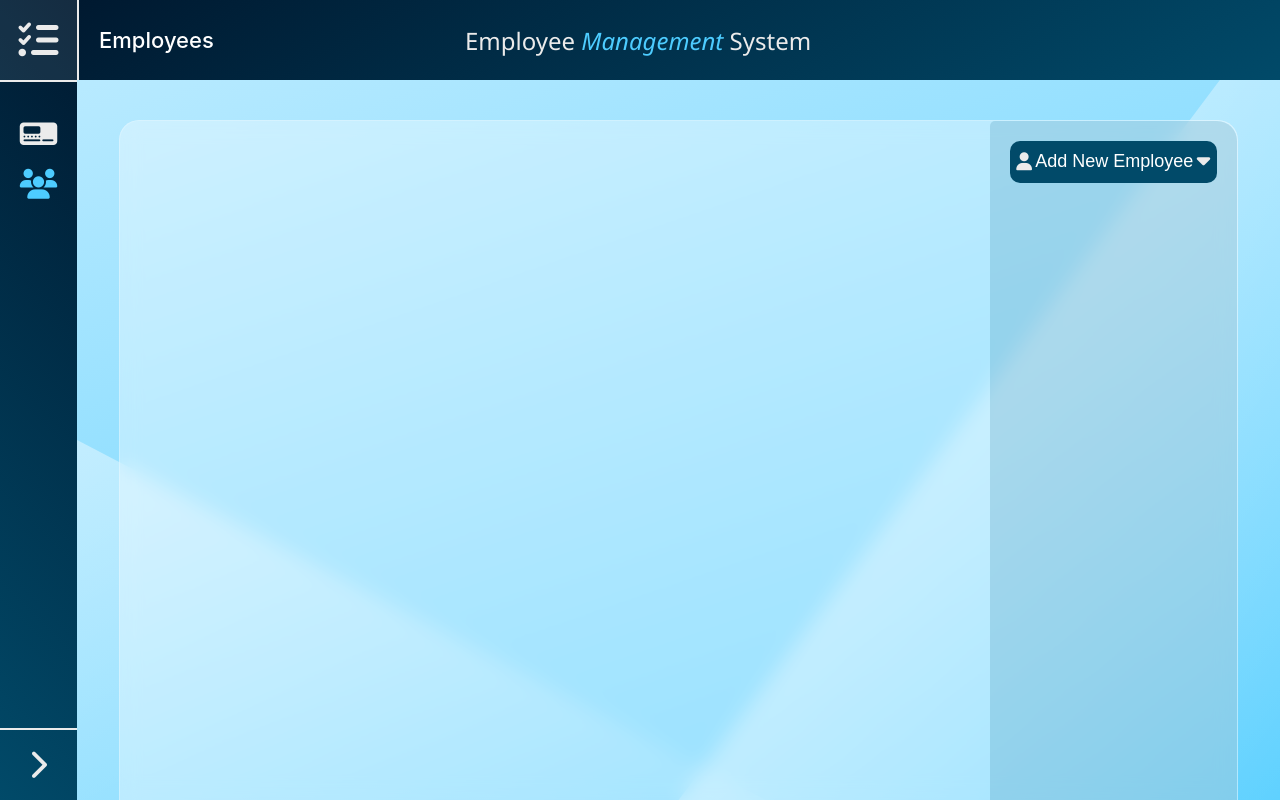
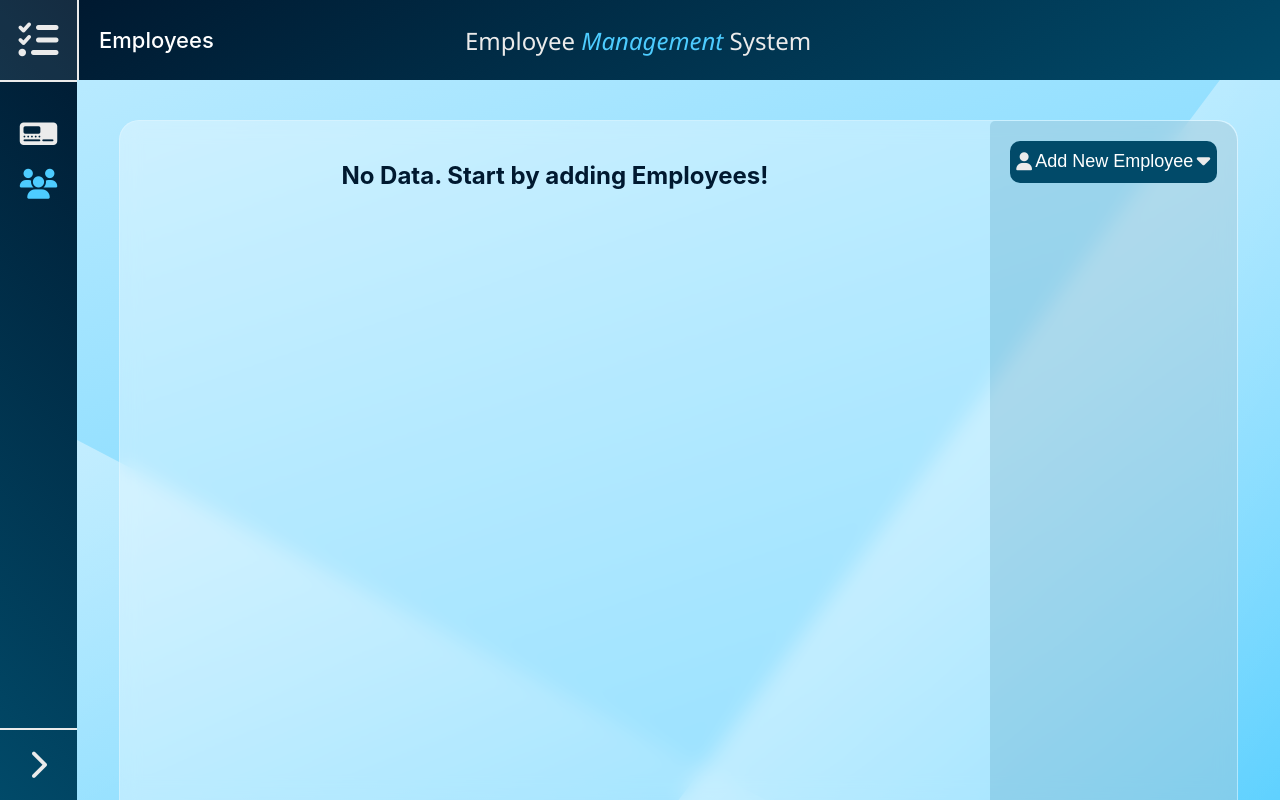
Before and after one commit to Reckadon/EmployeeManagementSite, a React (Create React App) app: page /employees in a window 1280 px wide. Built offline with nearby package versions, Linux system fonts and the light colour scheme.

Commit message:
employee list basic funtionality done

```diff
--- a/src/DataStorage.js
+++ b/src/DataStorage.js
@@ -18,4 +18,8 @@ export default class Store {
     data.id = Number(data.id) + 1;
     localStorage.setItem("employees", JSON.stringify(data));
   }
+  static getEmployees() {
+    this.initializeStore();
+    return JSON.parse(localStorage.getItem("employees")).employees;
+  }
 }
--- a/src/EmployeeClass.js
+++ b/src/EmployeeClass.js
@@ -42,5 +42,8 @@ class Employee {
     const dateEmployed = day + "/" + month + "/" + year;
     this.dateEmployed = dateEmployed;
   }
+  getFullName() {
+    return this.fName + " " + this.lName;
+  }
 }
 export default Employee;
--- a/src/components/AddEmployee.js
+++ b/src/components/AddEmployee.js
@@ -58,6 +58,7 @@ class AddEmployee extends Component {
     }
     //retracting form
     this.setState({ formVisible: false });
+    this.props.onEmployeeAdded();
     //showing alert
     document.getElementById("alertAdded").style.display = "block";
     setTimeout(() => {
--- a/src/components/Container.js
+++ b/src/components/Container.js
@@ -1,7 +1,7 @@
 import React, { Component } from "react";
 import { Route, Switch } from "react-router-dom";
 import Dashboard from "./Dashboard";
-import Employees from "./Employees";
+import Employees from "./EmployeesPage";
 import TopNav from "./TopNav";
 import "./styles/container.css";
 
--- a/src/components/EmployeeList.js
+++ b/src/components/EmployeeList.js
@@ -1,8 +1,36 @@
-import { Component } from "react";
+import React, { Component } from "react";
+import EmployeeRow from "./EmployeeRow";
+import "./styles/employeeList.css";
 
 class EmployeeList extends Component {
   render() {
-    return null;
+    return <div id="employeesList">{this.getContent()}</div>;
+  }
+  getContent() {
+    const employees = this.props.employees;
+    if (employees.length === 0) {
+      return <h2>No Data. Start by adding Employees!</h2>;
+    }
+    // else
+    return (
+      <table>
+        <thead>
+          <tr>
+            <th>Name</th>
+            <th>Age</th>
+            <th>Salary</th>
+          </tr>
+        </thead>
+        <tbody>{this.getEmployeeRows(employees)}</tbody>
+      </table>
+    );
+  }
+  getEmployeeRows(employees) {
+    let srNo = 0;
+    return employees.map((employee) => {
+      srNo++;
+      return <EmployeeRow key={srNo} employee={employee} />;
+    });
   }
 }
 
--- /dev/null
+++ b/src/components/EmployeeRow.js
@@ -0,0 +1,26 @@
+import Employee from "../EmployeeClass";
+import React from "react";
+
+const EmployeeRow = ({ employee }) => {
+  const employeeObj = new Employee(
+    employee.id,
+    employee.fName,
+    employee.lName,
+    employee.age,
+    employee.salary,
+    employee.designation,
+    employee.gender,
+    employee.number,
+    employee.email,
+    employee.onLeave
+  );
+  return (
+    <tr>
+      <td>{employeeObj.getFullName()}</td>
+      <td>{employeeObj.age}</td>
+      <td>{employeeObj.salary}</td>
+    </tr>
+  );
+};
+
+export default EmployeeRow;
--- a/src/components/Employees.js
+++ /dev/null
@@ -1,20 +0,0 @@
-import React, { Component } from "react";
-import EmployeeList from "./EmployeeList";
-import AddEmployee from "./AddEmployee";
-
-class Employees extends Component {
-  render() {
-    return (
-      <React.Fragment>
-        <div id="main">
-          <EmployeeList />
-        </div>
-        <div id="side">
-          <AddEmployee />
-        </div>
-      </React.Fragment>
-    );
-  }
-}
-
-export default Employees;
--- /dev/null
+++ b/src/components/EmployeesPage.js
@@ -0,0 +1,30 @@
+import React, { Component } from "react";
+import EmployeeList from "./EmployeeList";
+import AddEmployee from "./AddEmployee";
+import Store from "../DataStorage";
+
+class Employees extends Component {
+  state = {
+    employees: [],
+  };
+  componentDidMount() {
+    this.setState({ employees: Store.getEmployees() });
+  }
+  handleEmployeeAdded = () => {
+    this.setState({ employees: Store.getEmployees() });
+  };
+  render() {
+    return (
+      <React.Fragment>
+        <div id="main">
+          <EmployeeList employees={this.state.employees} />
+        </div>
+        <div id="side">
+          <AddEmployee onEmployeeAdded={this.handleEmployeeAdded} />
+        </div>
+      </React.Fragment>
+    );
+  }
+}
+
+export default Employees;
--- /dev/null
+++ b/src/components/styles/employeeList.css
@@ -0,0 +1,7 @@
+#employeesList > table {
+  width: 100%;
+}
+#employeesList > h2 {
+  color: var(--accent-color);
+  text-align: center;
+}
--- a/src/components/styles/employees.css
+++ b/src/components/styles/employees.css
@@ -61,6 +61,9 @@
   border: 0px;
   border-bottom: 2px solid rgb(0, 12, 44);
 }
+#addEmployeeForm > form > input[type="email"] {
+  text-transform: lowercase;
+}
 #addEmployeeForm > form > select {
   margin-bottom: 10px;
   box-sizing: border-box;
```
